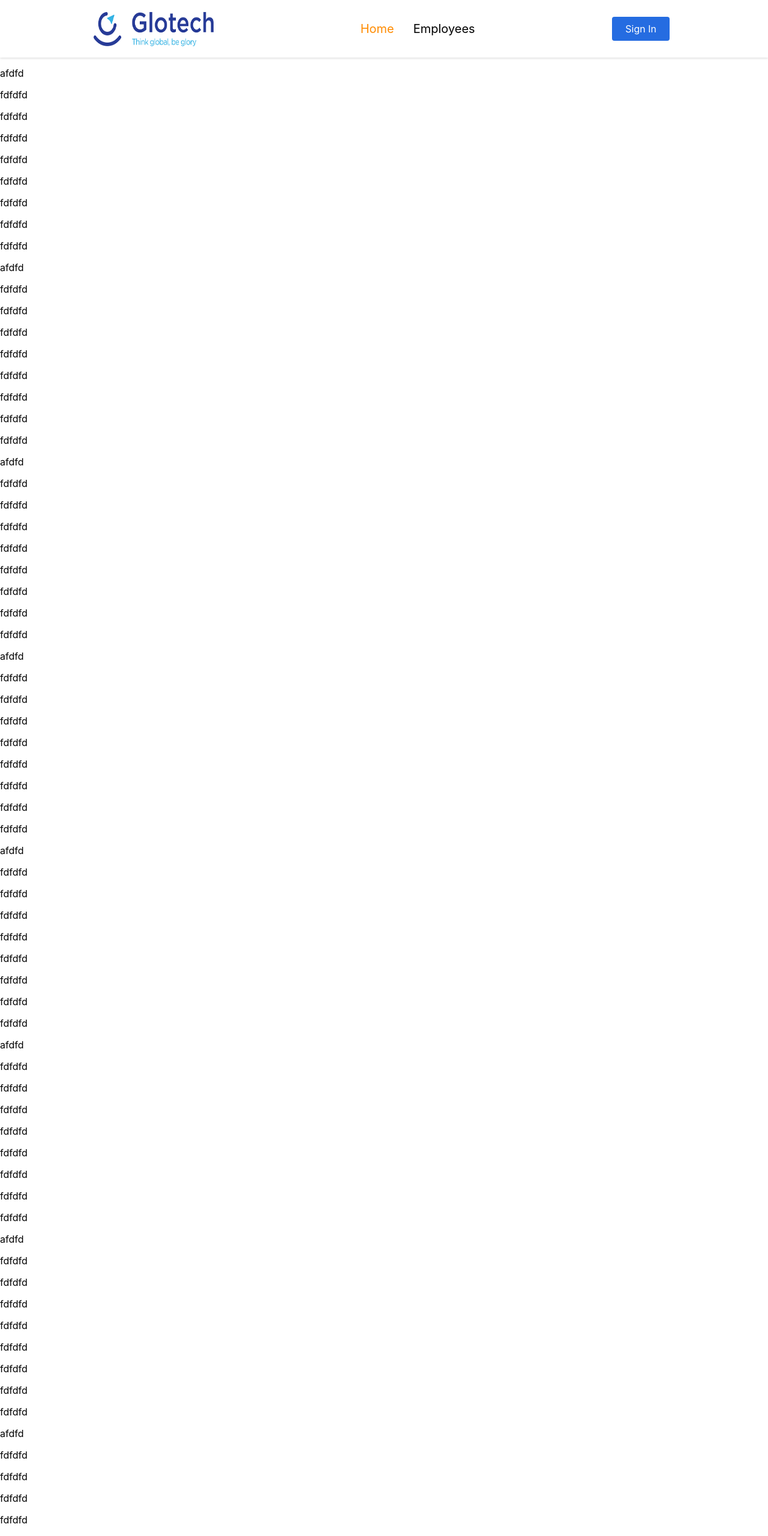
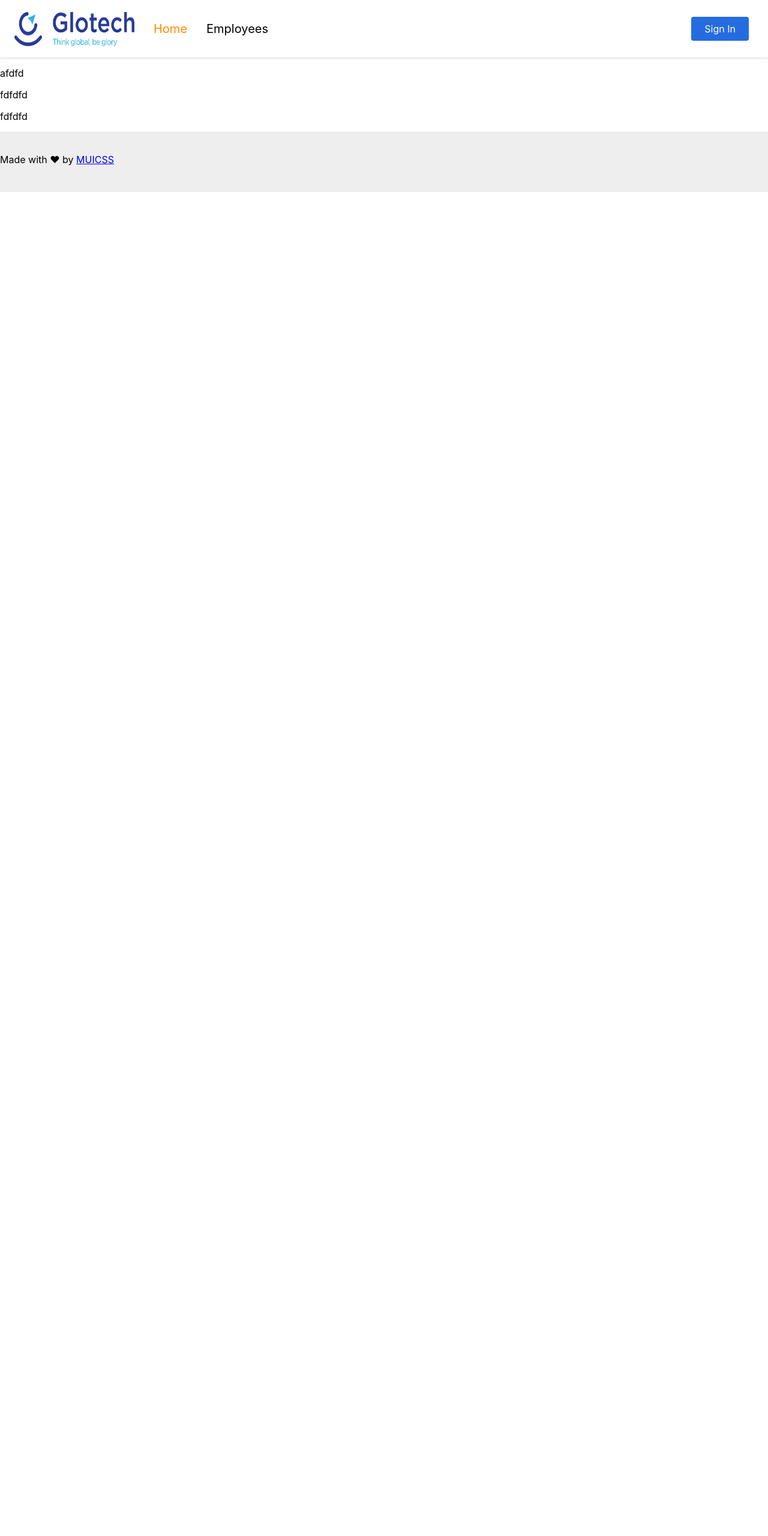
Before and after one commit to NgoThiHang-dev/Glotech_ReactjsTraining, a React (Create React App) app in the folder training-glotech/: page / in a window 1280 px wide. Shown: the top 2561 px of the page at 60% size. After the commit the page ends 800 px from the top, so only its background shows below. Built offline with nearby package versions, Linux system fonts and the light colour scheme.

Commit message:
update nav menu

```diff
--- a/training-glotech/src/components/navbar/NavbarElements.js
+++ b/training-glotech/src/components/navbar/NavbarElements.js
@@ -6,8 +6,8 @@ export const Nav = styled.nav`
   background: #fff;
   height: 80px;
   display: flex;
-  justify-content: space-between;
-  padding: 0.5rem calc((100vw - 1000px) / 2);
+  justify-content: flex-start;
+  padding: 0.5rem;
   z-index: 10;
   box-shadow: rgba(0, 0, 0, 0.16) 0px 1px 4px;
 `;
@@ -45,7 +45,8 @@ export const Bars = styled(FaBars)`
 
 export const NavMenu = styled.div`
   display: flex;
-  align-items: center;
+  justify-content: flex-start;
+  /* align-items: center; */
   margin-right: -24px;
   @media screen and (max-width: 768px) {
     display: none;
@@ -56,6 +57,8 @@ export const NavBtn = styled.nav`
   display: flex;
   align-items: center;
   margin-right: 24px;
+  justify-content: flex-end;
+  width: 100vw;
   @media screen and (max-width: 768px) {
     display: none;
   }
--- a/training-glotech/src/views/home/Home.js
+++ b/training-glotech/src/views/home/Home.js
@@ -8,84 +8,7 @@ const Home = () => {
         <p>afdfd</p>
         <p>fdfdfd</p>
         <p>fdfdfd</p>
-        <p>fdfdfd</p>
-        <p>fdfdfd</p>
-        <p>fdfdfd</p>
-        <p>fdfdfd</p>
-        <p>fdfdfd</p>
-        <p>fdfdfd</p>
-        <p>afdfd</p>
-        <p>fdfdfd</p>
-        <p>fdfdfd</p>
-        <p>fdfdfd</p>
-        <p>fdfdfd</p>
-        <p>fdfdfd</p>
-        <p>fdfdfd</p>
-        <p>fdfdfd</p>
-        <p>fdfdfd</p>
-        <p>afdfd</p>
-        <p>fdfdfd</p>
-        <p>fdfdfd</p>
-        <p>fdfdfd</p>
-        <p>fdfdfd</p>
-        <p>fdfdfd</p>
-        <p>fdfdfd</p>
-        <p>fdfdfd</p>
-        <p>fdfdfd</p>
-        <p>afdfd</p>
-        <p>fdfdfd</p>
-        <p>fdfdfd</p>
-        <p>fdfdfd</p>
-        <p>fdfdfd</p>
-        <p>fdfdfd</p>
-        <p>fdfdfd</p>
-        <p>fdfdfd</p>
-        <p>fdfdfd</p>
-        <p>afdfd</p>
-        <p>fdfdfd</p>
-        <p>fdfdfd</p>
-        <p>fdfdfd</p>
-        <p>fdfdfd</p>
-        <p>fdfdfd</p>
-        <p>fdfdfd</p>
-        <p>fdfdfd</p>
-        <p>fdfdfd</p>
-        <p>afdfd</p>
-        <p>fdfdfd</p>
-        <p>fdfdfd</p>
-        <p>fdfdfd</p>
-        <p>fdfdfd</p>
-        <p>fdfdfd</p>
-        <p>fdfdfd</p>
-        <p>fdfdfd</p>
-        <p>fdfdfd</p>
-        <p>afdfd</p>
-        <p>fdfdfd</p>
-        <p>fdfdfd</p>
-        <p>fdfdfd</p>
-        <p>fdfdfd</p>
-        <p>fdfdfd</p>
-        <p>fdfdfd</p>
-        <p>fdfdfd</p>
-        <p>fdfdfd</p>
-        <p>afdfd</p>
-        <p>fdfdfd</p>
-        <p>fdfdfd</p>
-        <p>fdfdfd</p>
-        <p>fdfdfd</p>
-        <p>fdfdfd</p>
-        <p>fdfdfd</p>
-        <p>fdfdfd</p>
-        <p>fdfdfd</p>
-        <p>afdfd</p>
-        <p>fdfdfd</p>
-        <p>fdfdfd</p>
-        <p>fdfdfd</p>
-        <p>fdfdfd</p>
-        <p>fdfdfd</p>
-        <p>fdfdfd</p>
-        <p>fdfdfd</p>
-        <p>fdfdfd</p>
+
 
       </div>
     </div>
```
